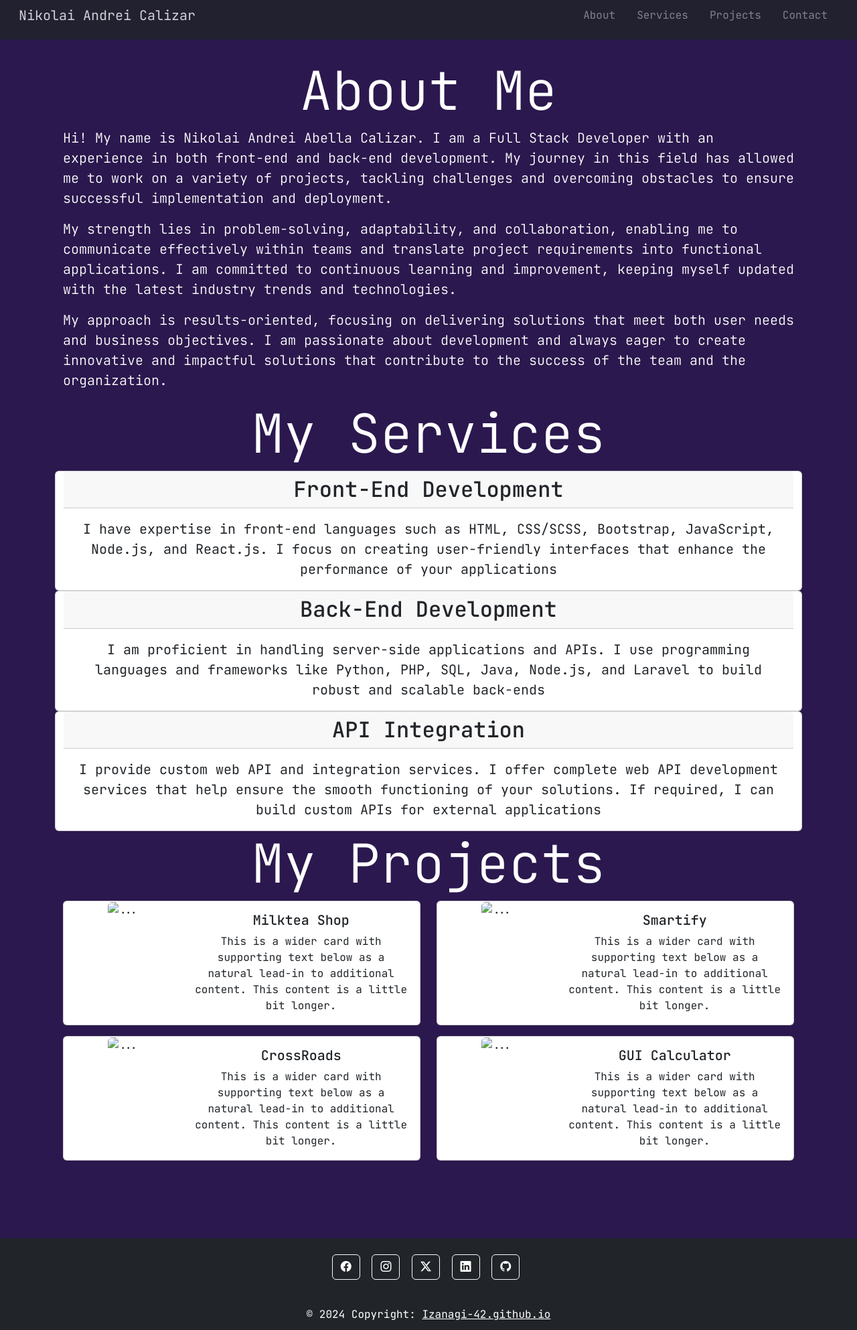
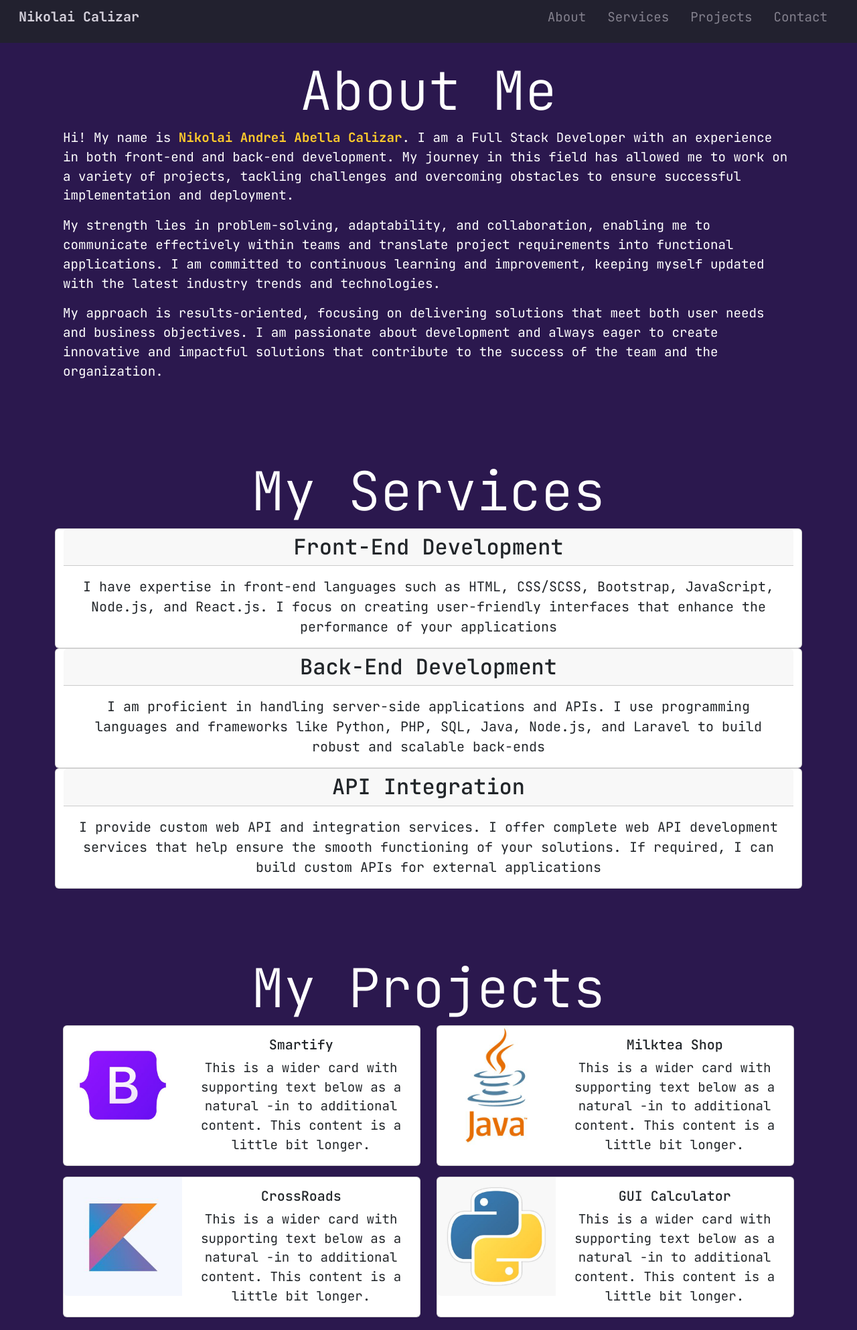
Before and after one commit to Izanagi-42/Izanagi-42.github.io, a website: page index.html in a window 1280 px wide. Shown: the part 13-1999 px from the top of the page at 67% size. Drawn offline with nearby package versions, Linux system fonts and the light colour scheme.

Commit message:
Mobile view fix.

```diff
--- a/index.html
+++ b/index.html
@@ -4,6 +4,11 @@
     <meta charset="UTF-8" />
     <meta name="viewport" content="width=device-width, initial-scale=1.0" />
     <title>Nikolai Andrei Calizar</title>
+    <link
+      rel="icon"
+      type="image/x-icon"
+      href="/img/icons8-programmer-flaticons-lineal-color-96.png"
+    />
     <link rel="stylesheet" href="/css/style.min.css" />
     <link
       rel="stylesheet"
@@ -15,7 +20,7 @@
     <header>
       <nav class="navbar navbar-expand-lg navbar-dark bg-dark p-3" id="navbar">
         <div class="container-fluid">
-          <a class="navbar-brand" href="#">Nikolai Andrei Calizar</a>
+          <a class="navbar-brand" href="#"><strong>Nikolai Calizar</strong></a>
           <button
             class="navbar-toggler"
             type="button"
@@ -50,7 +55,7 @@
     <!-- End of Navbar Section-->
 
     <!-- Main Content Section -->
-    <main class="text-white">
+    <main>
       <div class="container text-center" id="main-container">
         <div class="row">
           <div class="container">
@@ -61,9 +66,11 @@
                     <h1 class="display-1">About Me</h1>
                   </div>
                   <div class="row">
-                    <p class="lead text-start">
-                      Hi! My name is <span>Nikolai Andrei Abella Calizar</span>.
-                      I am a Full Stack Developer with an experience in both
+                    <p class="text-start">
+                      Hi! My name is
+                      <span class="fw-bold" id="name"
+                        >Nikolai Andrei Abella Calizar</span
+                      >. I am a Full Stack Developer with an experience in both
                       front-end and back-end development. My journey in this
                       field has allowed me to work on a variety of projects,
                       tackling challenges and overcoming obstacles to ensure
@@ -71,7 +78,7 @@
                     </p>
                   </div>
                   <div class="row">
-                    <p class="lead text-start">
+                    <p class="text-start">
                       My strength lies in problem-solving, adaptability, and
                       collaboration, enabling me to communicate effectively
                       within teams and translate project requirements into
@@ -81,7 +88,7 @@
                     </p>
                   </div>
                   <div class="row">
-                    <p class="lead text-start">
+                    <p class="text-start">
                       My approach is results-oriented, focusing on delivering
                       solutions that meet both user needs and business
                       objectives. I am passionate about development and always
@@ -175,17 +182,17 @@
                         <div class="row g-0">
                           <div class="col-md-4">
                             <img
-                              src="..."
+                              src="/img/bootstrap.jpg"
                               class="img-fluid rounded-start"
                               alt="..."
                             />
                           </div>
                           <div class="col-md-8">
                             <div class="card-body">
-                              <h5 class="card-title">Milktea Shop</h5>
+                              <h5 class="card-title">Smartify</h5>
                               <p class="card-text">
                                 This is a wider card with supporting text below
-                                as a natural lead-in to additional content. This
+                                as a natural -in to additional content. This
                                 content is a little bit longer.
                               </p>
                             </div>
@@ -198,17 +205,17 @@
                         <div class="row g-0">
                           <div class="col-md-4">
                             <img
-                              src="..."
+                              src="/img/java.jpg"
                               class="img-fluid rounded-start"
                               alt="..."
                             />
                           </div>
                           <div class="col-md-8">
                             <div class="card-body">
-                              <h5 class="card-title">Smartify</h5>
+                              <h5 class="card-title">Milktea Shop</h5>
                               <p class="card-text">
                                 This is a wider card with supporting text below
-                                as a natural lead-in to additional content. This
+                                as a natural -in to additional content. This
                                 content is a little bit longer.
                               </p>
                             </div>
@@ -223,7 +230,7 @@
                         <div class="row g-0">
                           <div class="col-md-4">
                             <img
-                              src="..."
+                              src="/img/kotlin.jpg"
                               class="img-fluid rounded-start"
                               alt="..."
                             />
@@ -233,7 +240,7 @@
                               <h5 class="card-title">CrossRoads</h5>
                               <p class="card-text">
                                 This is a wider card with supporting text below
-                                as a natural lead-in to additional content. This
+                                as a natural -in to additional content. This
                                 content is a little bit longer.
                               </p>
                             </div>
@@ -246,7 +253,7 @@
                         <div class="row g-0">
                           <div class="col-md-4">
                             <img
-                              src="..."
+                              src="/img/python.jpg"
                               class="img-fluid rounded-start"
                               alt="..."
                             />
@@ -256,7 +263,7 @@
                               <h5 class="card-title">GUI Calculator</h5>
                               <p class="card-text">
                                 This is a wider card with supporting text below
-                                as a natural lead-in to additional content. This
+                                as a natural -in to additional content. This
                                 content is a little bit longer.
                               </p>
                             </div>
--- a/scss/style.scss
+++ b/scss/style.scss
@@ -4,6 +4,7 @@
 body {
     background-color: #2b184e;
     font-family: "JetBrains Mono", monospace;
+    color: white;
 }
 
 #navbar {
@@ -15,10 +16,42 @@ body {
 }
 
 #main-container {
-    margin-top: 100px;
     margin-bottom: 100px;
 }
 
+#about-section {
+    margin-top: 100px;
+}
+
+#name {
+    color: #ffca2c;
+}
+
 #services-section {
-    gap: 200px;
+    margin-top: 100px;
 }
+
+#projects-section {
+    margin-top: 100px;
+}
+#contact-section {
+    margin-top: 100px;
+}
+
+@media screen and (max-width: 575px) {
+    body {
+        font-size: 0.8rem;
+    }
+}
+
+@media screen and (min-width: 576px) {
+    body {
+        font-size: 1rem;
+    }
+}
+
+@media screen and (min-width: 768px) {
+    body {
+        font-size: 1.2rem;
+    }
+}
```
Also changed, not shown: css/style.min.css, img/bootstrap.jpg (added), img/icons8-programmer-flaticons-lineal-color-96.png (added), img/java.jpg (added), img/kotlin.jpg (added), img/python.jpg (added), 1 other file.
